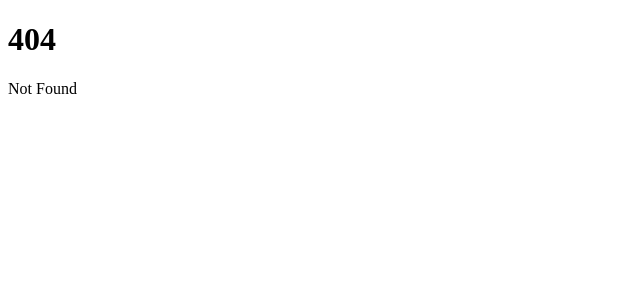
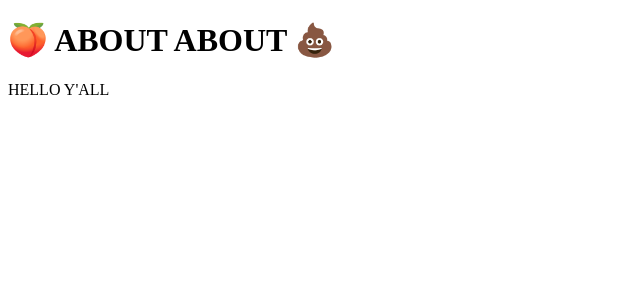
Before and after one commit to rcalvanese/vigilant-engine, a SvelteKit app in the folder vigilant-engine-app/: page /about in a window 1280 px wide. Before the commit this address had no page. Shown: the top 300 px of the page, without its empty margins (0-640 px from the left). Built offline with nearby package versions, Linux system fonts and the light colour scheme.

Commit message:
Updated site to static with prerender

```diff
--- a/vigilant-engine-app/src/app.html
+++ b/vigilant-engine-app/src/app.html
@@ -8,5 +8,7 @@
 	</head>
 	<body data-sveltekit-preload-data="hover">
 		<div style="display: contents">%sveltekit.body%</div>
+
+		<div>HELLO Y'ALL</div>
 	</body>
 </html>
--- /dev/null
+++ b/vigilant-engine-app/src/routes/+layout.js
@@ -0,0 +1 @@
+export const prerender = true;
--- a/vigilant-engine-app/src/routes/+page.svelte
+++ b/vigilant-engine-app/src/routes/+page.svelte
@@ -1,2 +1,6 @@
 <h1>🍑 Welcome to SvelteKit 💩</h1>
 <p>Visit <a href="https://kit.svelte.dev">kit.svelte.dev</a> to read the documentation</p>
+
+<p>&nbsp;</p>
+
+<p><a href="/about">ABOUT</a></p>
--- /dev/null
+++ b/vigilant-engine-app/src/routes/about/+layout.js
@@ -0,0 +1 @@
+export const prerender = true;
--- /dev/null
+++ b/vigilant-engine-app/src/routes/about/+page.svelte
@@ -0,0 +1 @@
+<h1>🍑 ABOUT ABOUT 💩</h1>
--- a/vigilant-engine-app/svelte.config.js
+++ b/vigilant-engine-app/svelte.config.js
@@ -1,4 +1,7 @@
-import adapter from '@sveltejs/adapter-auto';
+//import adapter from '@sveltejs/adapter-auto';
+
+import adapter from '@sveltejs/adapter-static';
+
 import { vitePreprocess } from '@sveltejs/kit/vite';
 
 /** @type {import('@sveltejs/kit').Config} */
```
Also changed, not shown: vigilant-engine-app/package.json (+5 -2 lines), vigilant-engine-app/notes.txt (added), 1 other file (tests, documents, lock files or other folders).
